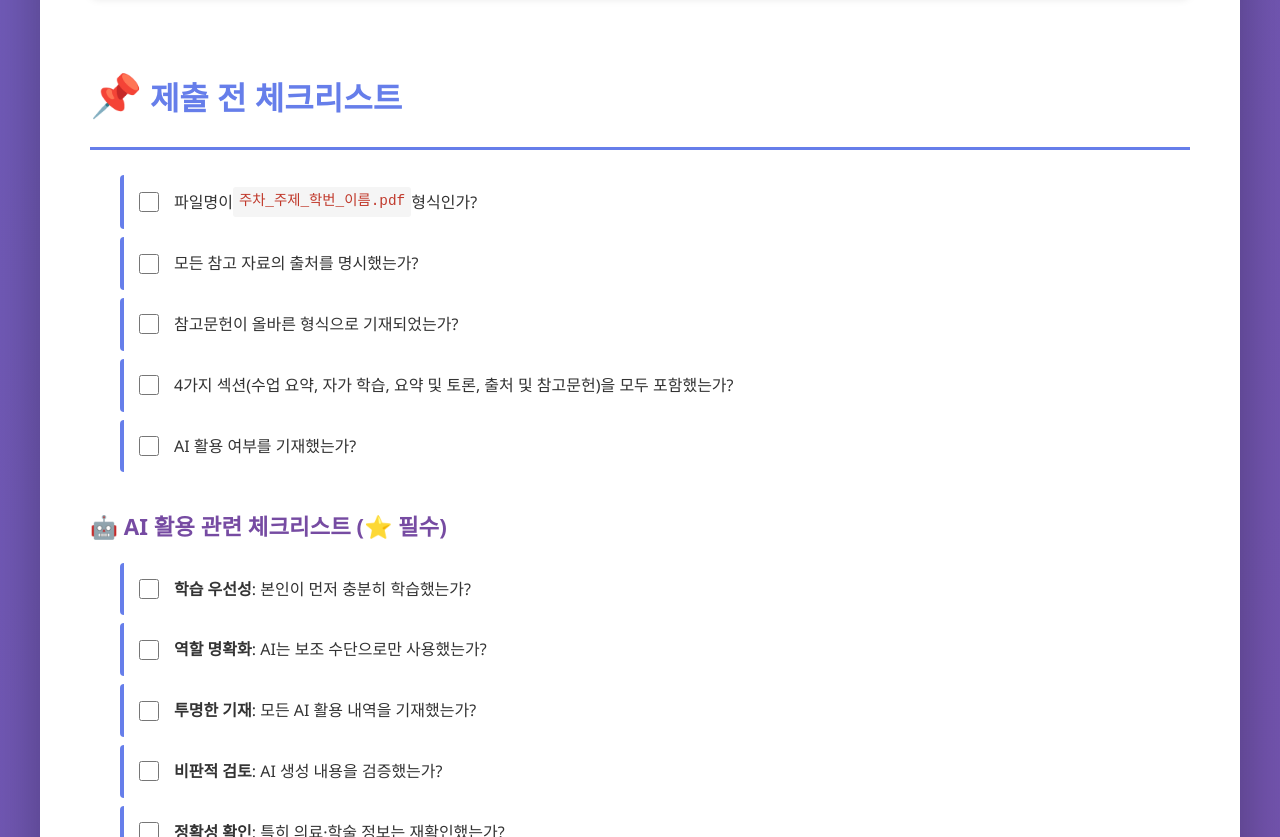
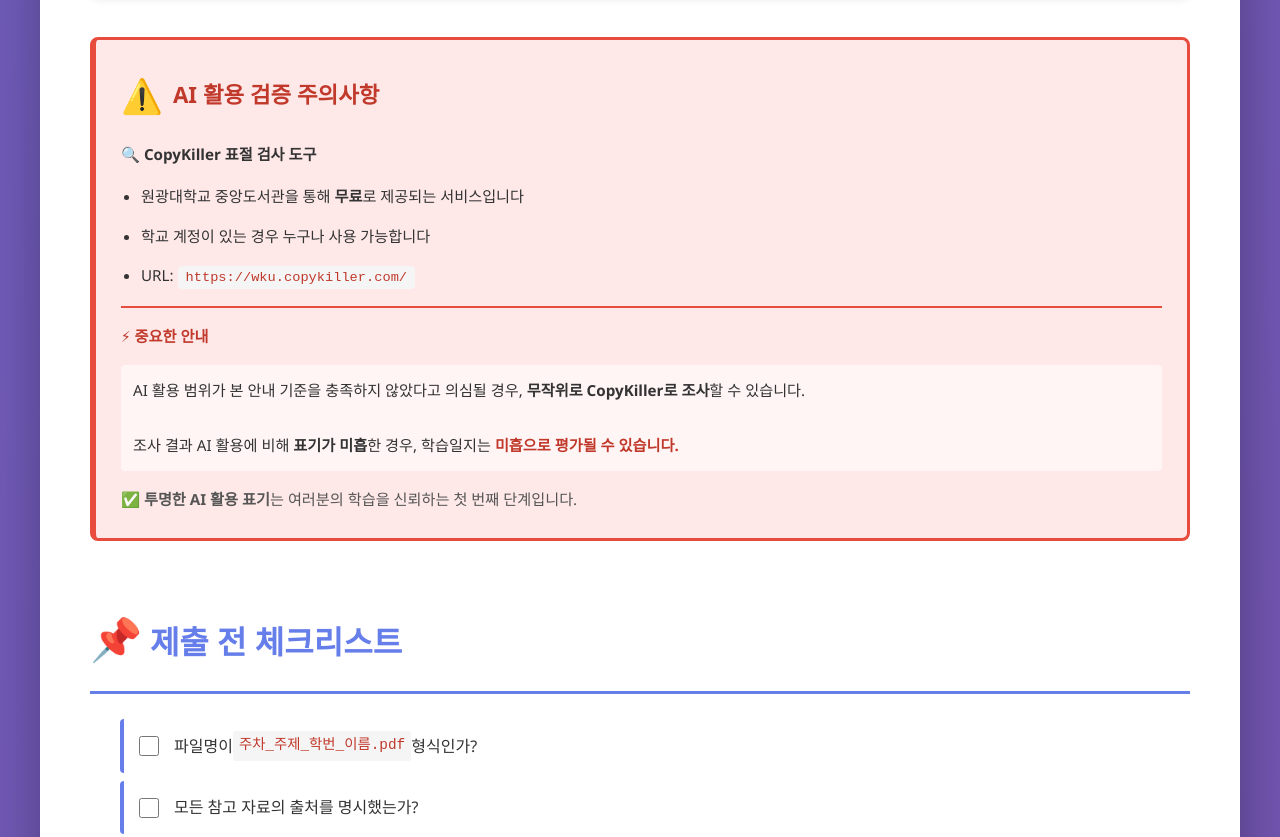
Before and after one commit to jaehyokim-sketch/Study-Log, a plain HTML site: page index.html in a window 1280 px wide. Shown: the part 10185-11022 px from the top of the page. Drawn offline with Linux system fonts and the light colour scheme.

Commit message:
Add files via upload

```diff
--- a/index.html
+++ b/index.html
@@ -894,6 +894,33 @@ Morse SS. Factors in the emergence of infectious diseases. <em>Emerg Infect Dis<
                 </table>
             </section>
 
+            <!-- ⚠️ 주의사항 -->
+            <section style="margin: 40px 0;">
+                <div class="box" style="background-color: #fee8e8; border: 3px solid #e74c3c; border-left: 6px solid #e74c3c; padding: 25px; border-radius: 8px;">
+                    <h3 style="color: #c0392b; margin-top: 0; display: flex; align-items: center;">
+                        <span style="font-size: 1.5em; margin-right: 10px;">⚠️</span> AI 활용 검증 주의사항
+                    </h3>
+                    <div style="color: #333; line-height: 1.8; font-size: 0.95em;">
+                        <p><strong>🔍 CopyKiller 표절 검사 도구</strong></p>
+                        <ul style="margin: 10px 0; padding-left: 20px;">
+                            <li>원광대학교 중앙도서관을 통해 <strong>무료</strong>로 제공되는 서비스입니다</li>
+                            <li>학교 계정이 있는 경우 누구나 사용 가능합니다</li>
+                            <li>URL: <code style="background: #f5f5f5; padding: 4px 8px; border-radius: 4px;">https://wku.copykiller.com/</code></li>
+                        </ul>
+
+                        <p style="border-top: 2px solid #e74c3c; padding-top: 15px; margin-top: 15px;"><strong style="color: #c0392b;">⚡ 중요한 안내</strong></p>
+                        <div style="background: #fff5f5; padding: 12px; border-radius: 4px; margin: 10px 0;">
+                            AI 활용 범위가 본 안내 기준을 충족하지 않았다고 의심될 경우, <strong>무작위로 CopyKiller로 조사</strong>할 수 있습니다.<br><br>
+                            조사 결과 AI 활용에 비해 <strong>표기가 미흡</strong>한 경우, 학습일지는 <strong style="color: #c0392b;">미흡으로 평가될 수 있습니다.</strong>
+                        </div>
+
+                        <p style="margin: 15px 0 0 0; color: #555;">
+                            <strong>✅ 투명한 AI 활용 표기</strong>는 여러분의 학습을 신뢰하는 첫 번째 단계입니다.
+                        </p>
+                    </div>
+                </div>
+            </section>
+
             <!-- 10. 체크리스트 -->
             <section id="section10">
                 <h2><span class="emoji">📌</span>제출 전 체크리스트</h2>
```
